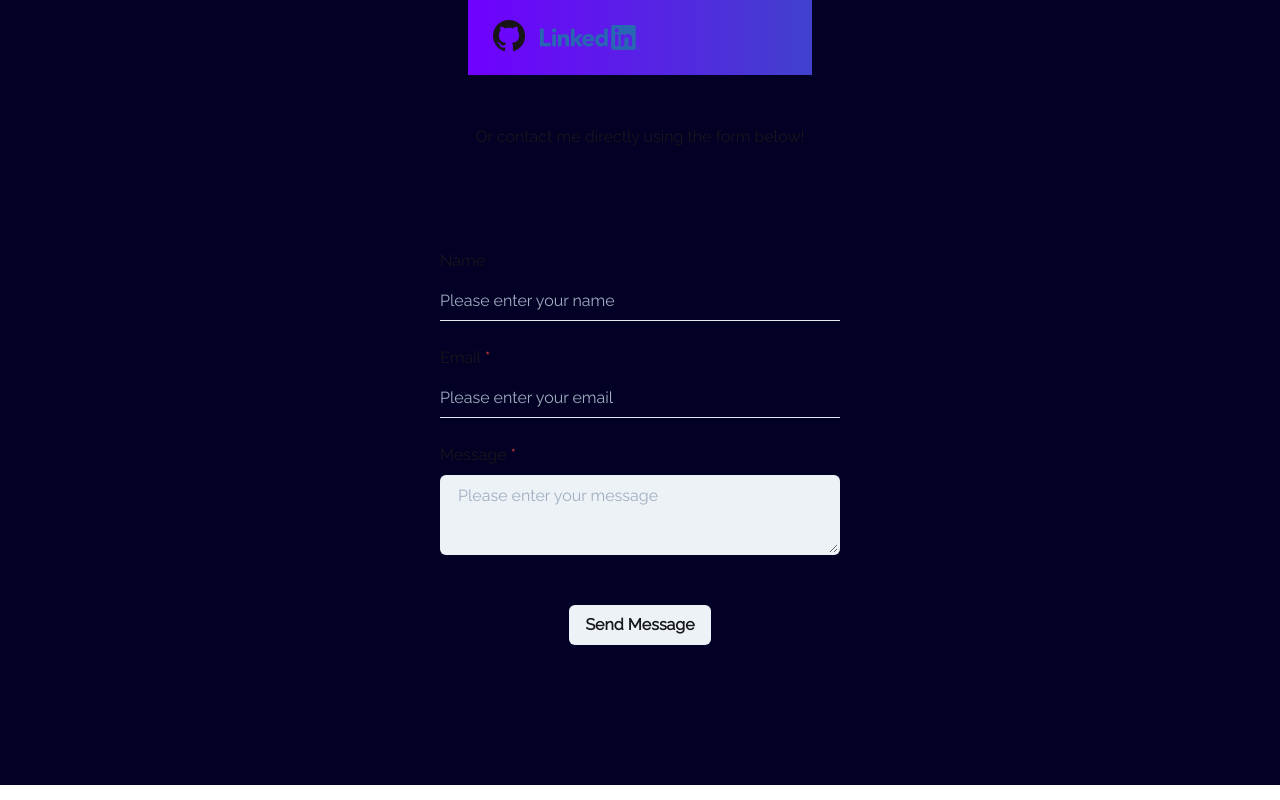
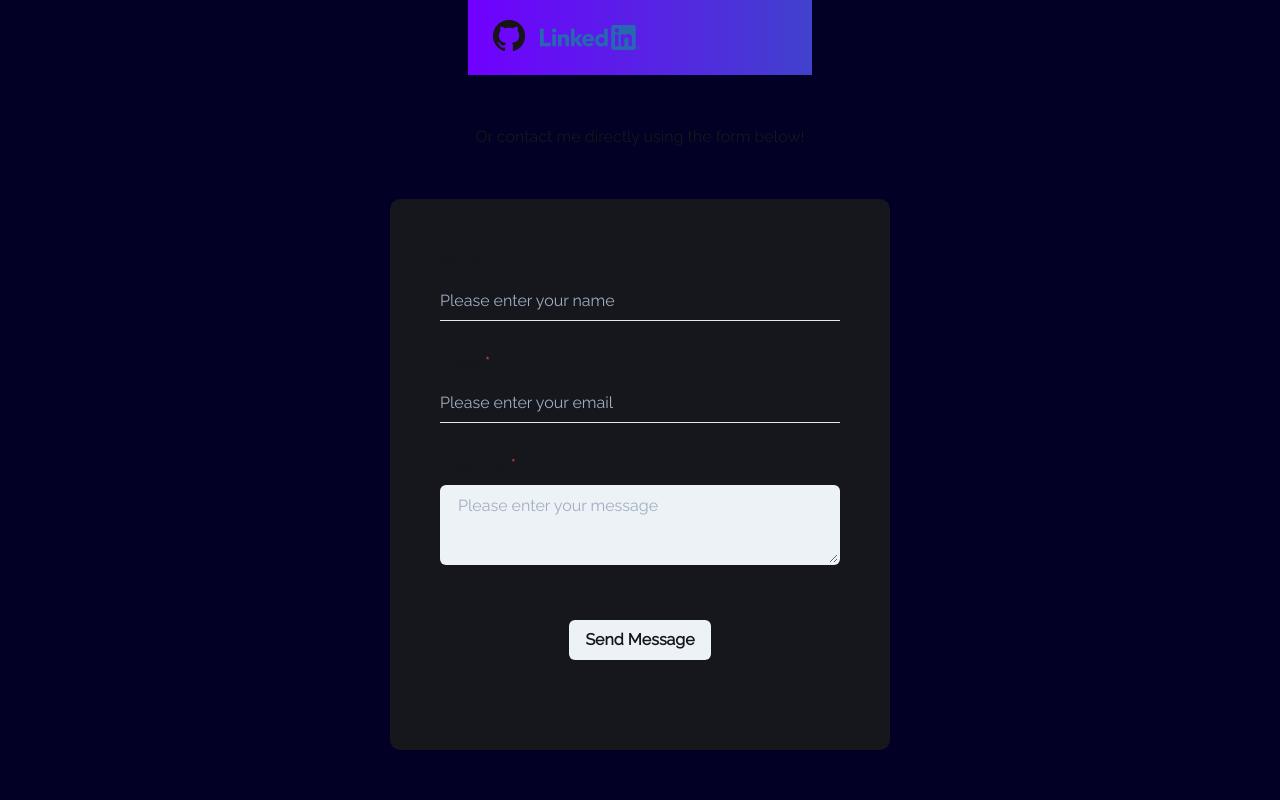
Before and after one commit to AKiranB/portfolio-with-nextjs, a Next.js app: page / in a window 1280 px wide. Shown: the part 4435-5235 px from the top of the page. Built offline with nearby package versions, Linux system fonts and the light colour scheme.

Commit message:
potential fix

```diff
--- a/src/components/contact/ContactForm.js
+++ b/src/components/contact/ContactForm.js
@@ -71,12 +71,15 @@ export default function ContactForm() {
                 height='auto'
                 p='50px'
                 mb={'50px'}
+                backgroundColor={'black'}
+                borderRadius={'10px'}
             >
                 <Box marginBottom={'15px'} width={'400px'} >
                     < form onSubmit={e => handleSubmit(e)} >
                         <FormControl id='Name'>
                             < FormLabel htmlFor='Name'>Name</FormLabel>
                             < Input
+                                mb={'30px'}
                                 value={name}
                                 onChange={e => setName(e.target.value)}
                                 type='text'
@@ -90,6 +93,7 @@ export default function ContactForm() {
                         <FormControl id='Email' isRequired>
                             < FormLabel htmlFor='Email'>Email</FormLabel>
                             < Input
+                                mb={'30px'}
                                 value={email}
                                 onChange={e => setEmail(e.target.value)}
                                 type='email'
@@ -102,6 +106,7 @@ export default function ContactForm() {
                         <FormControl id='message' isRequired>
                             < FormLabel htmlFor='message'>Message</FormLabel>
                             < Textarea
+                                mb={'30px'}
                                 value={message}
                                 onChange={e => setMessage(e.target.value)}
                                 type='text'
```
